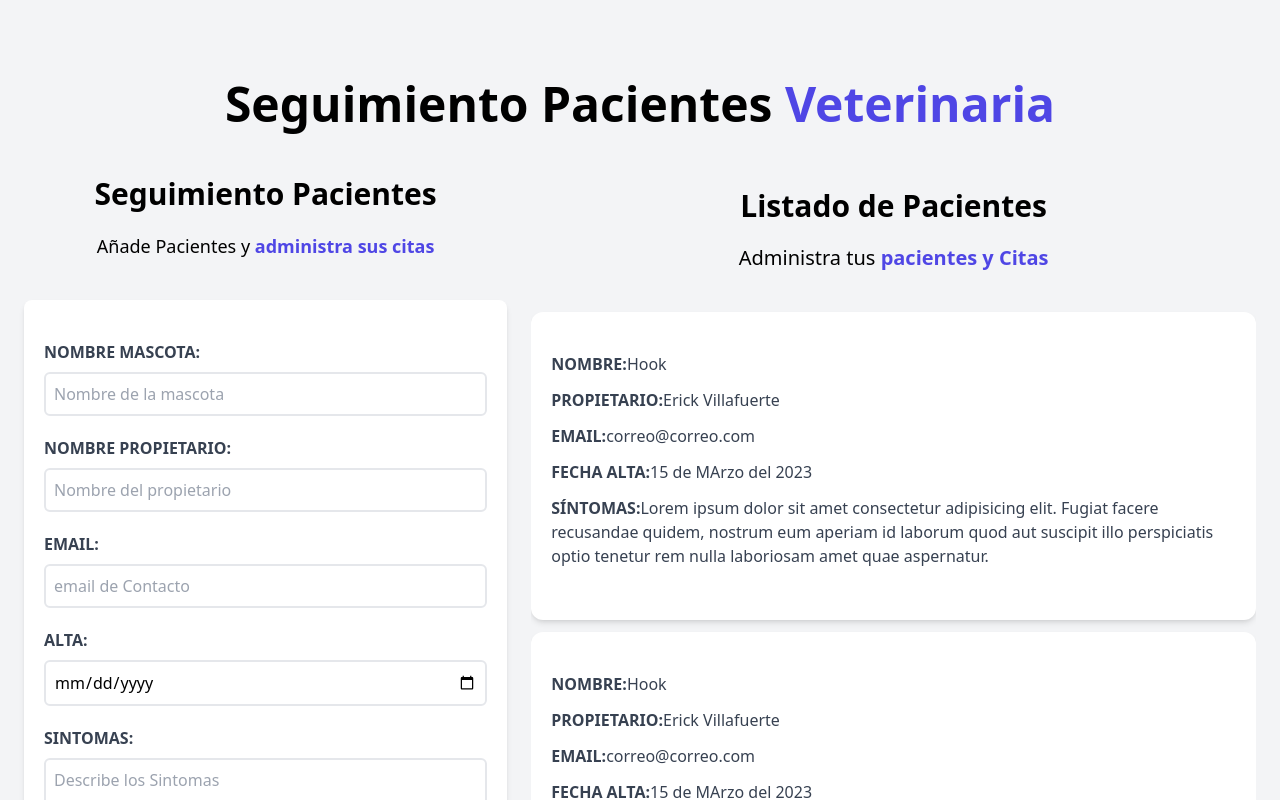
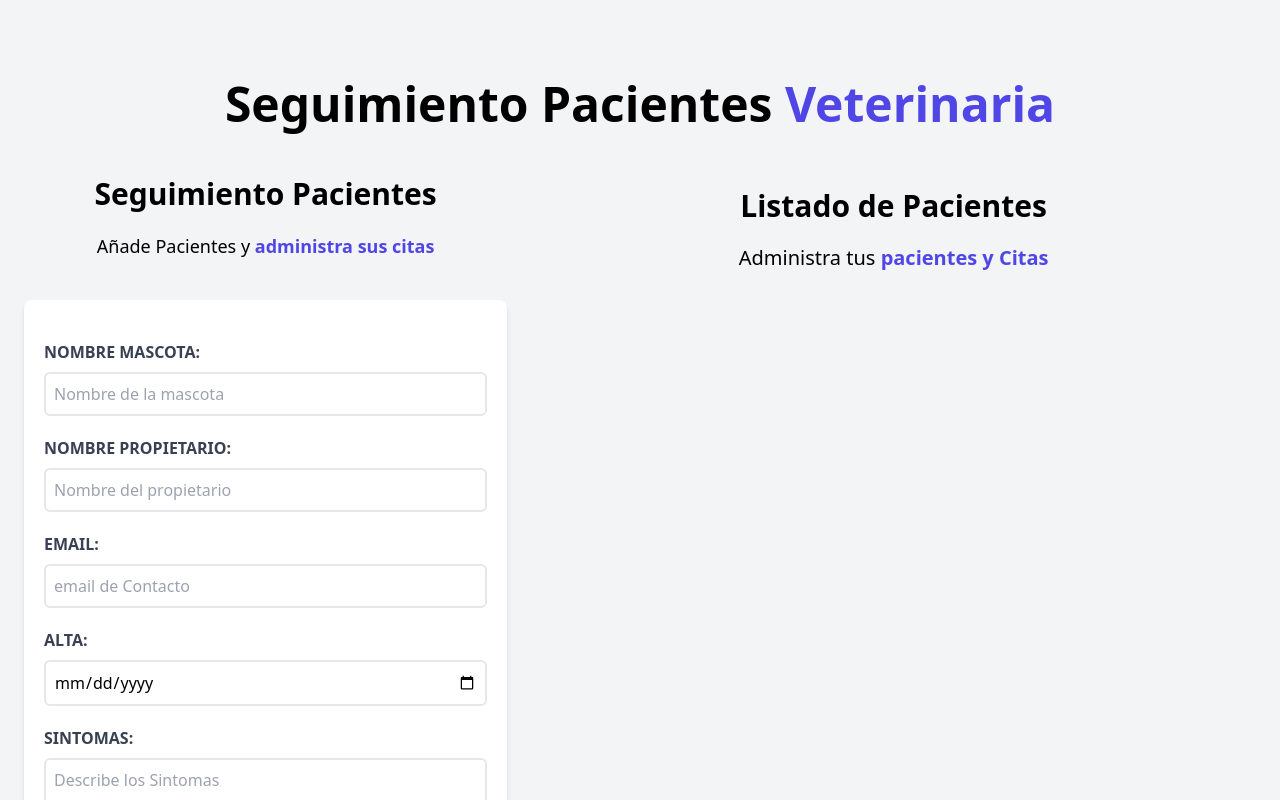
Before and after one commit to slizer98/citas-react, a React (Vite) app: page / in a window 1280 px wide. Shown: the top 800 px of the page. Built offline with nearby package versions, Linux system fonts and the light colour scheme.

Commit message:
mostrando pacientes de forma dinamica

```diff
--- a/src/App.jsx
+++ b/src/App.jsx
@@ -10,8 +10,11 @@
     <div className="container mx-auto mt-20 md:px-3">
       <Header />
       <div className="mt-12 md:flex">
-        <Formulario />
-        <ListadoPacientes />
+        <Formulario
+          pacientes={pacientes}
+          setPacientes={setPacientes}
+        />
+        <ListadoPacientes pacientes={pacientes} />
       </div>
     </div>
   )
--- /dev/null
+++ b/src/components/Error.jsx
@@ -0,0 +1,11 @@
+
+const Error = ({children}) => {
+  return (
+    <p
+        className="bg-red-100 border-l-4 border-red-500 text-red-700 p-4 mb-5 uppercase">
+            {children}
+    </p>
+  )
+}
+
+export default Error
--- a/src/components/Formulario.jsx
+++ b/src/components/Formulario.jsx
@@ -1,6 +1,7 @@
 import { useState, useEffect } from 'react';
+import Error from './Error';
 
-const Formulario = () => {
+const Formulario = ({pacientes, setPacientes}) => {
   const [nombre, setNombre] = useState('');
   const [propietario, setPropietario] = useState('');
   const [email, setEmail] = useState('');
@@ -8,6 +9,12 @@
   const [sintomas, setSintomas] = useState('');
 
   const [error, setError] = useState(false);
+
+  const generarId = () => {
+    const random = Math.random().toString(36).slice(2);
+    const fecha = new Date().toString(36);
+    return random + fecha;
+  };
 
   const handleSubmit = (e) => {
     e.preventDefault();
@@ -18,6 +25,23 @@
       return;
     }
     setError(false);
+    // objeto con los datos del paciente
+    const objetoPaciente = {
+      nombre,
+      propietario,
+      email,
+      fecha,
+      sintomas,
+      id: generarId()
+    };
+    setPacientes([...pacientes, objetoPaciente]);
+
+    // Reiniciar el Formulario
+    setNombre('');
+    setPropietario('');
+    setEmail('');
+    setFecha('');
+    setSintomas('');
   };
 
   return (
@@ -31,12 +55,7 @@
       className="bg-white shadow-md rounded-lg py-10 px-5"
       onSubmit={handleSubmit}
       >
-        {error &&
-          <p
-          className="bg-red-100 border-l-4 border-red-500 text-red-700 p-4 mb-5 uppercase">
-            Todos los campos son obligatorios
-          </p>
-        }
+        {error && <Error>Todos los campos son obligatorios</Error>}
       <div className="mb-5">
         <label htmlFor="mascota" className="block text-gray-700 uppercase font-bold">Nombre Mascota:</label>
         <input
--- a/src/components/ListadoPacientes.jsx
+++ b/src/components/ListadoPacientes.jsx
@@ -1,6 +1,7 @@
 import Paciente from "./Paciente"
 
-const ListadoPacientes = () => {
+const ListadoPacientes = ({pacientes}) => {
+
   return (
     <div className="sm:w-full md:w-3/5 m-3 md:h-screen sm:overflow-y-scroll">
         <h2 className="font-black text-3xl text-center">Listado de Pacientes</h2>
@@ -8,8 +9,9 @@
           Administra tus {''}
           <span className="text-indigo-600 font-bold ">pacientes y Citas</span>
         </p>
-        <Paciente />
-        <Paciente />
+        { pacientes.map( paciente => (
+            <Paciente key={paciente.id} paciente={paciente}/>
+        ))}
     </div>
   )
 }
--- a/src/components/Paciente.jsx
+++ b/src/components/Paciente.jsx
@@ -1,26 +1,27 @@
 
-const Paciente = () => {
+const Paciente = ({paciente}) => {
+  const {nombre, propietario, email, fecha, sintomas} = paciente;
   return (
     <div className="mt-3 bg-white shadow-md px-5 py-10 rounded-xl">
         <p className="font-bold mb-3 text-gray-700 uppercase">
-        Nombre:{''}
-            <span className="font-normal normal-case">Hook</span>
+        Nombre:{' '}
+            <span className="font-normal normal-case">{nombre}</span>
         </p>
         <p className="font-bold mb-3 text-gray-700 uppercase">
-        Propietario:{''}
-            <span className="font-normal normal-case">Erick Villafuerte</span>
+        Propietario:{' '}
+            <span className="font-normal normal-case">{propietario}</span>
         </p>
         <p className="font-bold mb-3 text-gray-700 uppercase">
-        Email:{''}
-            <span className="font-normal normal-case">correo@correo.com</span>
+        Email:{' '}
+            <span className="font-normal normal-case">{email}</span>
         </p>
         <p className="font-bold mb-3 text-gray-700 uppercase">
-        Fecha alta:{''}
-            <span className="font-normal normal-case">15 de MArzo del 2023</span>
+        Fecha alta:{' '}
+            <span className="font-normal normal-case">{fecha}</span>
         </p>
         <p className="font-bold mb-3 text-gray-700 uppercase">
-        Síntomas:{''}
-            <span className="font-normal normal-case">Lorem ipsum dolor sit amet consectetur adipisicing elit. Fugiat facere recusandae quidem, nostrum eum aperiam id laborum quod aut suscipit illo perspiciatis optio tenetur rem nulla laboriosam amet quae aspernatur.</span>
+        Síntomas:{' '}
+            <span className="font-normal normal-case">{sintomas}</span>
         </p>
     </div>
   )
```
